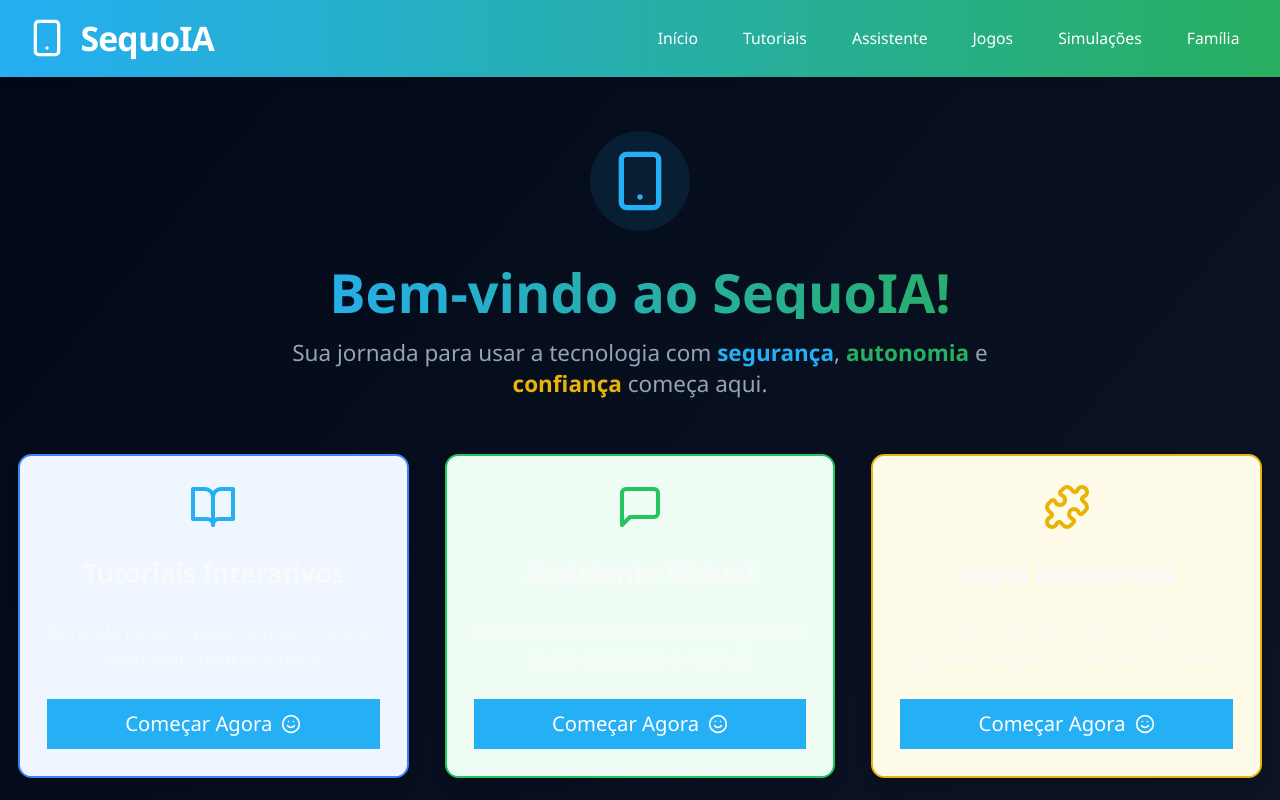
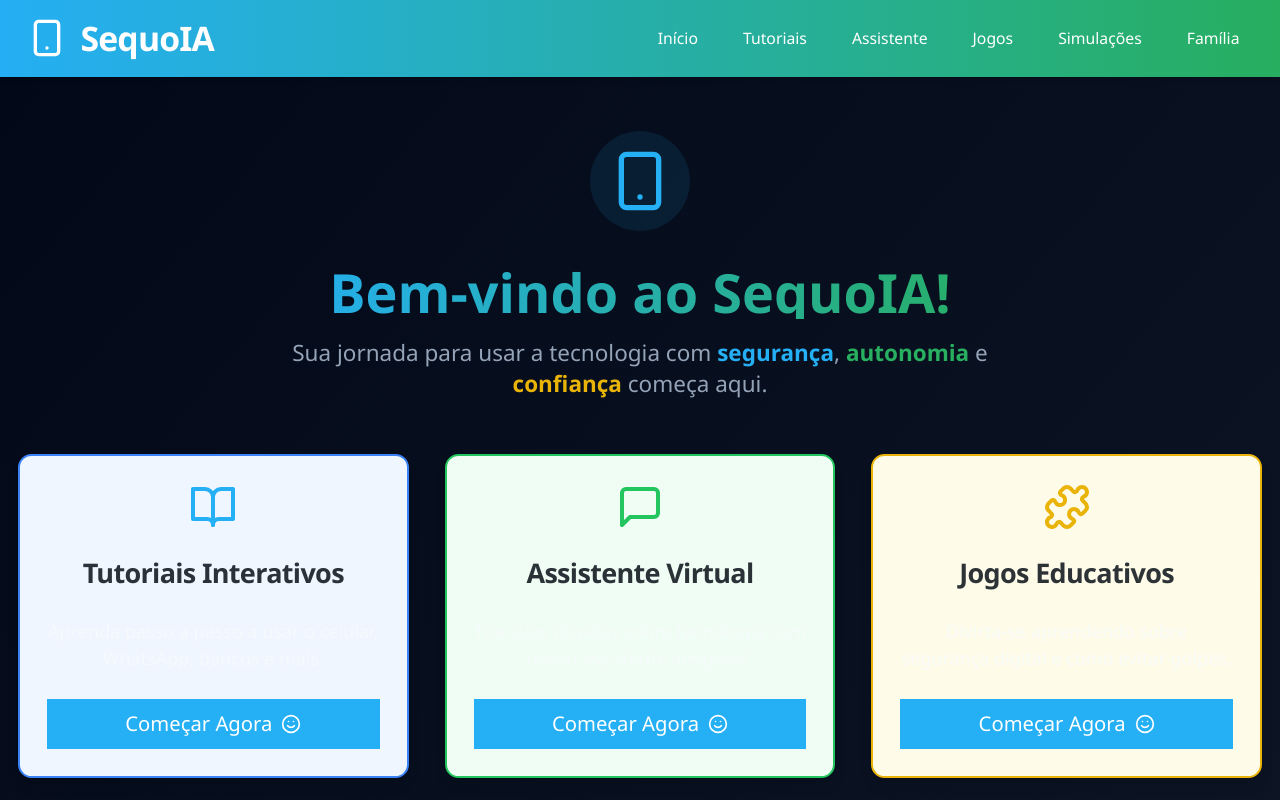
Before and after one commit to BLMChoosen/OBT-2025, a React (Vite) app: page / in a window 1280 px wide. Shown: the top 800 px of the page. Built offline with nearby package versions, Linux system fonts and the light colour scheme.

Commit message:
teste foreground

```diff
--- a/src/index.css
+++ b/src/index.css
@@ -5,12 +5,12 @@
 
     @layer base {
 
-      :root {
+:root {
         --background: 222.2 84% 4.9%;
         --foreground: 210 40% 98%;
 
         --card: 222.2 84% 4.9%;
-        --card-foreground: 210 40% 98%;
+        --card-foreground: 210 34.1% 7.8% / 0.87;
 
         --popover: 222.2 84% 4.9%;
         --popover-foreground: 210 40% 98%;
```
